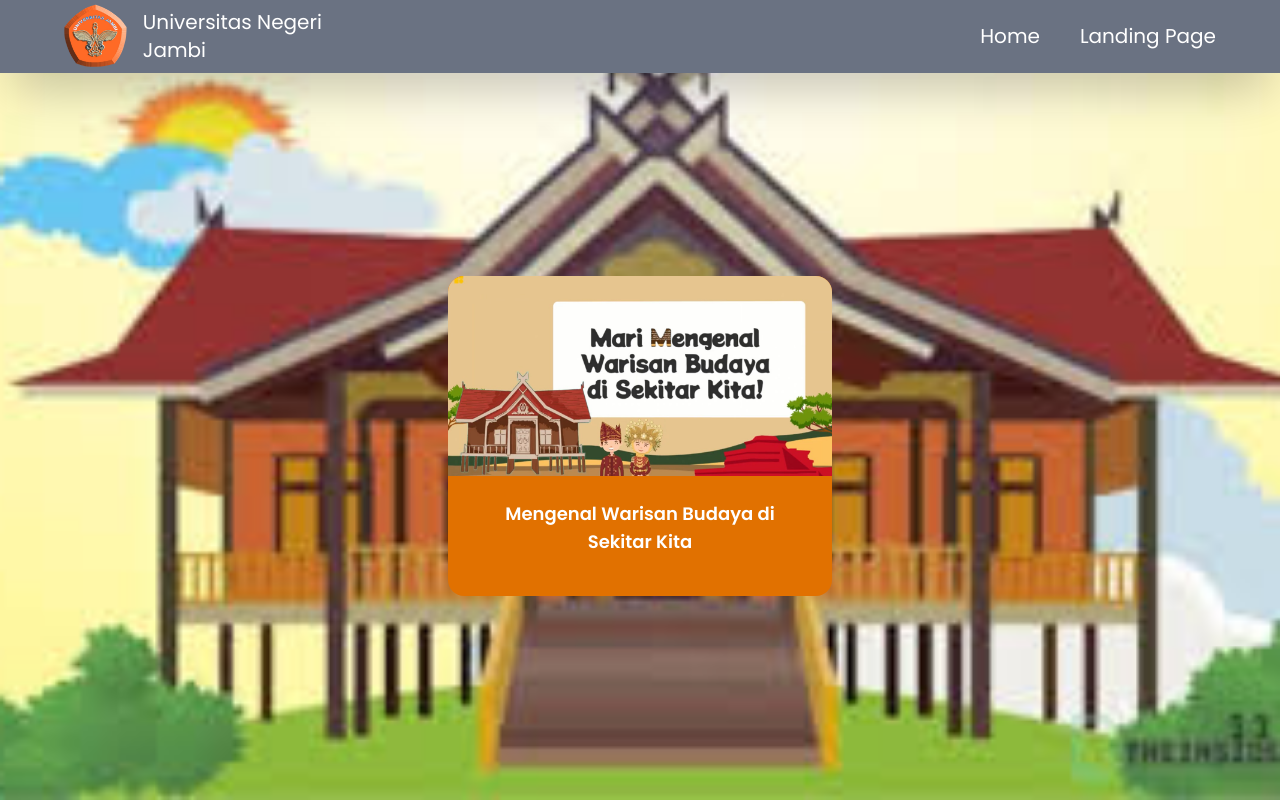
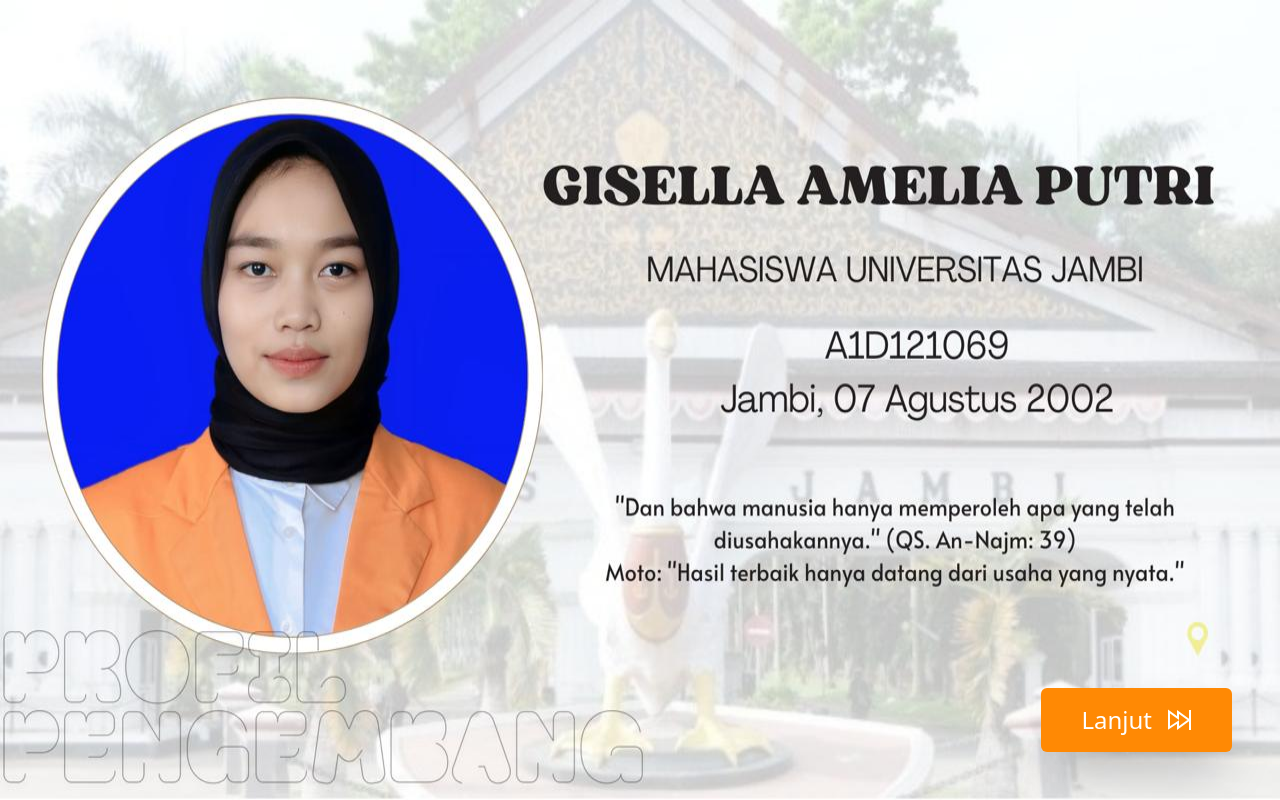
Before and after one commit to salman-ctrl/media-ajar, a React (Vite) app: page / in a window 1280 px wide. Built offline with nearby package versions, Linux system fonts and the light colour scheme.

Commit message:
fixing bug

```diff
--- a/src/App.jsx
+++ b/src/App.jsx
@@ -7,8 +7,8 @@
   return (
     <BrowserRouter>
       <Routes>
-        <Route path="/home" element={<LandingPage />} />
-        <Route path="/" element={<Home />} />
+        <Route path="/" element={<LandingPage />} />
+        <Route path="/home" element={<Home />} />
       </Routes>
     </BrowserRouter>
   );
```
